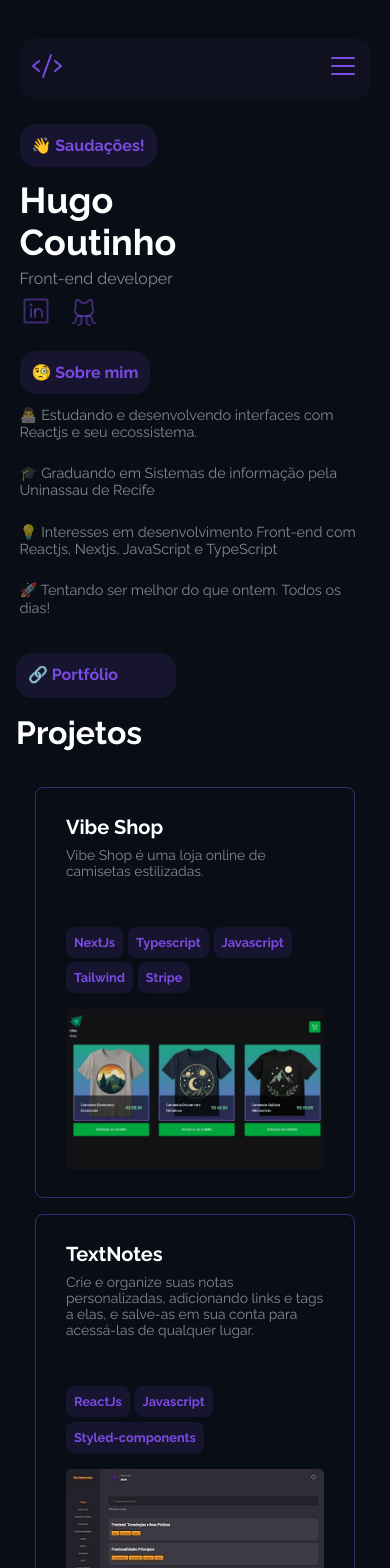
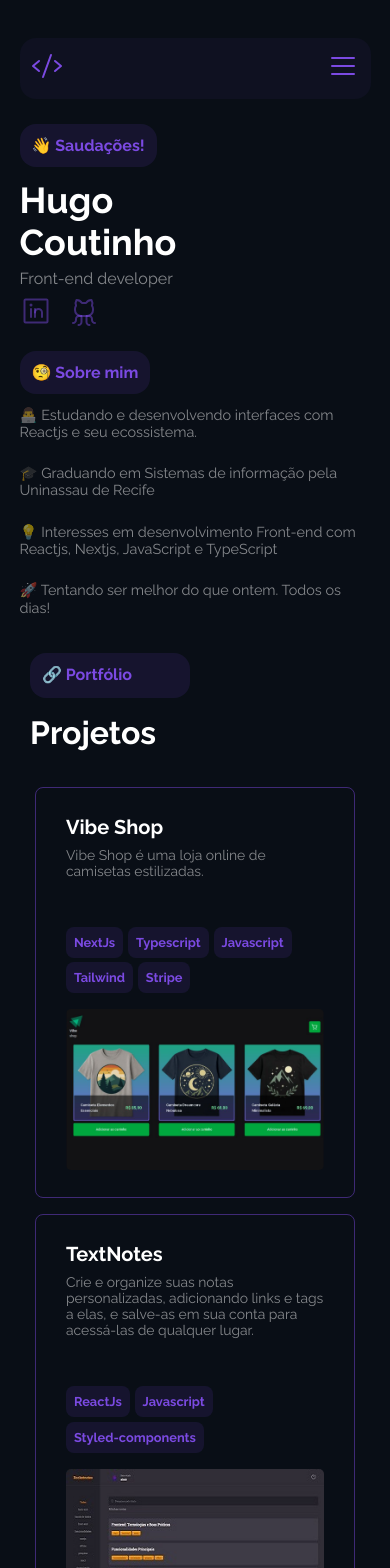
Before and after one commit to HugoCoutinho96/NewPortfolio, a React (Vite) app: page / in a window 390 px wide. Shown: the top 1568 px of the page. Built offline with nearby package versions, Linux system fonts and the light colour scheme.

Commit message:
fix: responsividade da seção portfolio

```diff
--- a/src/components/Portfolio.module.css
+++ b/src/components/Portfolio.module.css
@@ -1,6 +1,8 @@
 section{
     display: flex;
     flex-direction: column;
+    width: 100vw;
+    max-width: 1600px;
 }
 
 .header{
@@ -17,6 +19,8 @@ section{
 
 .projects{
     display: flex;
+    justify-content: center;
+    flex-wrap: wrap;
     gap: 1rem;
     margin-top: 6.25rem;
 }
@@ -82,8 +86,8 @@ a{
 }
 
 @media(max-width: 1024px){
-    .header{
-        width: 90vw;
+    .header {
+        padding: 0 30px;
     }
 
     .header h1{
@@ -91,7 +95,6 @@ a{
     }
 
     .projects{
-        flex-wrap: wrap;
         justify-content: center;
         margin-top: 2.25rem;
     }
```
